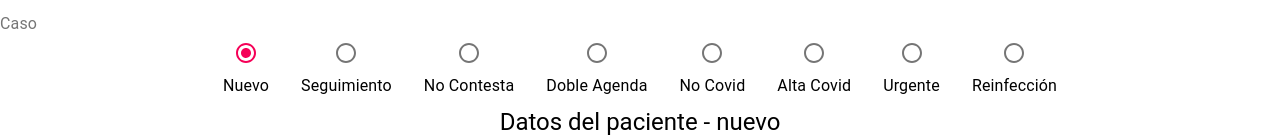
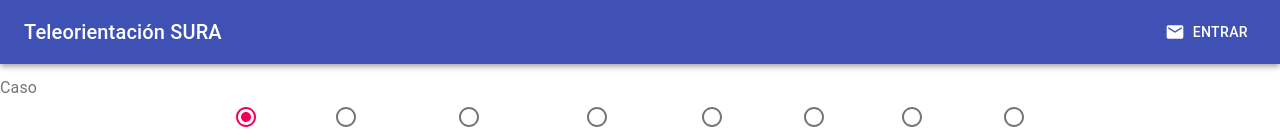
Before and after one commit to JohanAltamar/teleconsulta-templates, a React (Create React App) app: page / in a window 1280 px wide. Shown: the top 140 px of the page. Built offline with nearby package versions, Linux system fonts and the light colour scheme; no server answers.

Commit message:
create app router

```diff
--- a/src/App.js
+++ b/src/App.js
@@ -1,26 +1,18 @@
 import { useState } from 'react';
 import { AppContext } from './context/AppContext';
-import RadioButtonsGroup from './components/RadioButtons';
-import Displayer from './components/Form/Displayer';
-import './App.css';
 import { useForm } from './hooks/useForm';
 import initialState from './utils/initialState';
-import EmailModal from './components/Modals/EmailModal';
+import AppRouter from './router/AppRouter';
+import './App.css';
 
 function App() {
   const [option, setOption] = useState("nuevo");
   const [formValue, handleInputChange, reset, resetSomeFields] = useForm(initialState);
   const [emailModal, setEmailModal] = useState(false);
 
-  const closeEmailModal = () => {
-    setEmailModal(false)
-  }
-
   return (
-    <AppContext.Provider value={{ option, setOption, formValue, handleInputChange, reset, resetSomeFields, setEmailModal }}>
-      <RadioButtonsGroup />
-      <Displayer />
-      <EmailModal open={emailModal} handleClose={closeEmailModal} />
+    <AppContext.Provider value={{ option, setOption, formValue, handleInputChange, reset, resetSomeFields, setEmailModal, emailModal }}>
+      <AppRouter />
     </AppContext.Provider>
   );
 }
--- /dev/null
+++ b/src/pages/MainPage.js
@@ -0,0 +1,59 @@
+import { AppBar, Button, Toolbar, Typography } from "@material-ui/core"
+import { Email, ExitToApp } from "@material-ui/icons"
+import { useContext } from "react"
+import Displayer from "../components/Form/Displayer"
+import EmailModal from "../components/Modals/EmailModal"
+import RadioButtonsGroup from "../components/RadioButtons"
+import { AppContext } from "../context/AppContext"
+import { makeStyles } from '@material-ui/core/styles';
+import { useHistory } from "react-router"
+
+const useStyles = makeStyles((theme) => ({
+  root: {
+    flexGrow: 1,
+  },
+  menuButton: {
+    marginRight: theme.spacing(2),
+  },
+  title: {
+    flexGrow: 1,
+  },
+}));
+
+const MainPage = () => {
+  const classes = useStyles();
+  const history = useHistory();
+  const { emailModal, setEmailModal, formValue } = useContext(AppContext)
+  const { from, appPassword } = formValue;
+
+  const closeEmailModal = () => {
+    setEmailModal(false)
+  }
+
+  const logged = from && appPassword;
+
+  return (
+    <>
+      <AppBar position="static">
+        <Toolbar >
+          <Typography variant="h6" className={classes.title}>
+            Teleorientación SURA
+          </Typography>
+
+          <Button
+            color="inherit"
+            onClick={() => history.push("/login")}
+            startIcon={logged ? <ExitToApp /> : <Email />}
+          >
+            {logged ? "salir" : "entrar"}
+          </Button>
+        </Toolbar>
+      </AppBar>
+      <RadioButtonsGroup />
+      <Displayer />
+      <EmailModal open={emailModal} handleClose={closeEmailModal} />
+    </>
+  )
+}
+
+export default MainPage
--- /dev/null
+++ b/src/router/AppRouter.js
@@ -0,0 +1,19 @@
+import { BrowserRouter as Router, Switch, Route } from 'react-router-dom'
+import LoginPage from '../pages/LoginPage'
+import MainPage from '../pages/MainPage'
+
+const AppRouter = () => {
+  return (
+    <Router>
+      <div>
+        <Switch>
+          <Route exact path="/" component={MainPage} />
+          <Route exact path="/login" component={LoginPage} />
+        </Switch>
+      </div>
+    </Router>
+  )
+}
+
+
+export default AppRouter
```
